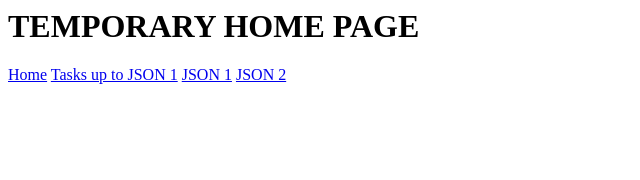
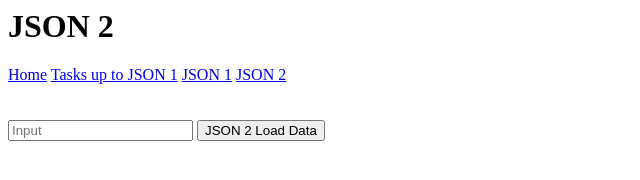
Before and after one commit to RWThompson/RWThompson.github.io, a plain HTML site: page json2.html in a window 1280 px wide. Shown: the whole page, without its empty margins (0-640 px from the left). Drawn offline with Linux system fonts and the light colour scheme.

Commit message:
added code to json2 page, not working at the moment; still in progress

```diff
--- a/json2.html
+++ b/json2.html
@@ -1,22 +1,76 @@
 <!DOCTYPE>
 <html>
+
 <head>
 
 </head>
 
 <body>
     <div>
-                <h1>TEMPORARY HOME PAGE</h1>
+        <h1>JSON 2</h1>
     </div>
     <div>
         <a href="index.html">Home</a>
         <a href="uptojson1.html">Tasks up to JSON 1</a>
         <a href="json1.html">JSON 1</a>
-                <a href="json1.html">JSON 2</a>
+        <a href="json2.html">JSON 2</a>
+        <br /><br /><br />
+    </div>
+
+    <form>
+        <input type="text" placeholder="Input" id="input" />
+        <input type="button" onclick="json2()" value="JSON 2 Load Data" />
+        <br />
+    </form>
+
+    <div id="jDiv">
+
     </div>
 
     <script>
+        function json2() {
+            var inp = document.getElementById('input').value;
+            var requestURL = 'https://raw.githubusercontent.com/ewomackQA/JSONDataRepo/master/kings.json';
+            var request = new XMLHttpRequest();
+            request.open('GET', requestURL);
+            request.responseType = 'json';
+            request.send();
+            //console.log("Hey i'm working before the second function!");
+            request.onload = function () {
+                console.log(inp); //test - works
+                var requestData = request.response;
+                for (let i = 0; i < requestData.length; i++) {
+                    console.log(requestData.length); //works
+                    for (inp in requestData) {
+                        //console.log("hello");works
+                        if (requestData.hasOwnProperty(inp)) {
+                            //console.log("from");works
+                            if (requestData == inp) { //breaks here
+                                console.log("im inside the if statement");
+                                var out = document.createElement("h3");
+                                //out.textContent = requestData;
+                                var d = document.getElementById('jDiv');
+                                d.appendChild(out);
+                            }
 
+                            /*var nm = requestData[i]['nm'];
+                            var cty = requestData[i]['cty'];
+                            var hse = requestData[i]['hse'];
+                            var yrs = requestData[i]['yrs'];
+                            out.textContent = (nm + ", " + cty + ", " + hse + ", " + yrs);*/
+                            //console.log(nm + ", " + cty + ", " + hse + ", " + yrs); //test - undefined
+
+                        }
+                    }
+                }
+            }
+        }
+        /*var myH1 = document.createElement('h1');
+                myH1.textContent = requestData['squadName'];
+                var div = document.getElementById('jDiv');
+                div.appendChild(myH1);*/
+        //House of Denmark
     </script>
 </body>
+
 </html>
```
Also changed, not shown: index.html (+3 -1 lines), json1.html (+6 -4 lines), uptojson1.html (+30 -15 lines). Lines whose indentation alone changed are shown as unchanged.
